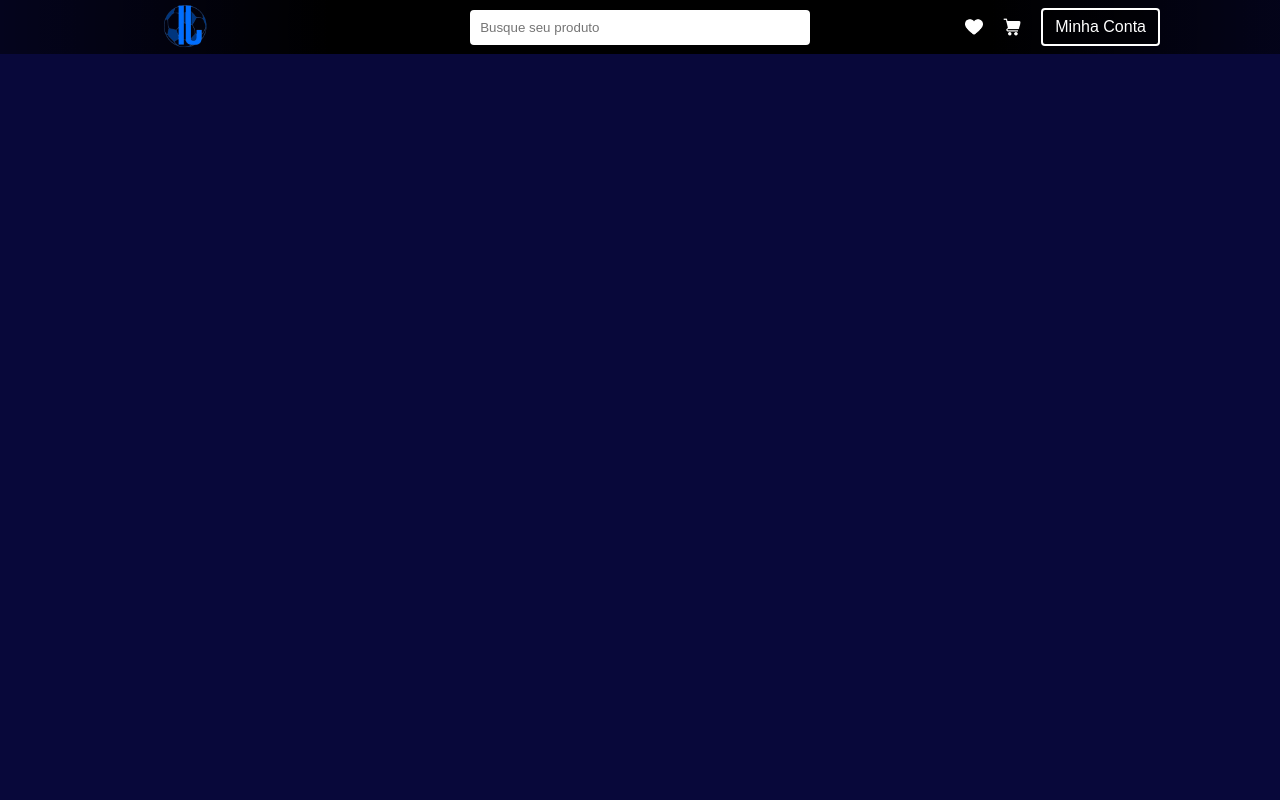
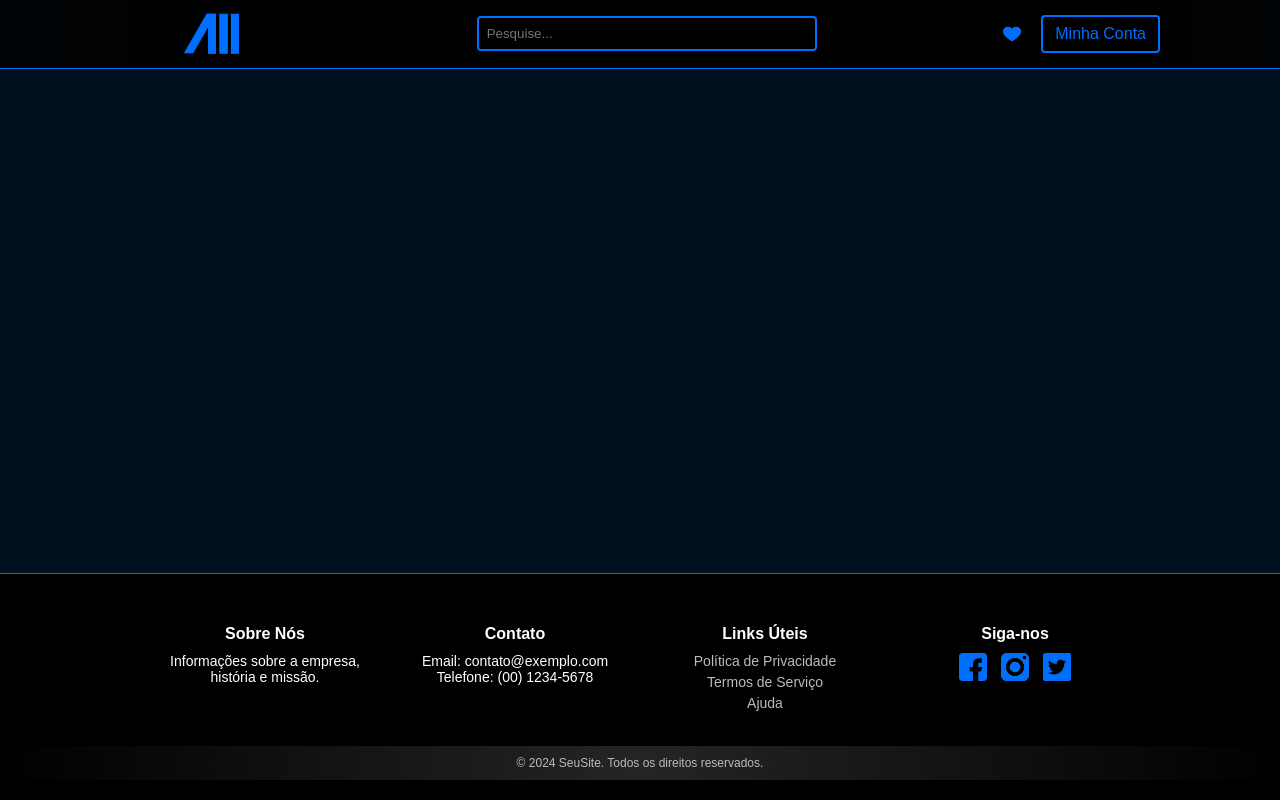
Before and after one commit to JuniorLoureiro/all-scout-html, a PHP site: page /html/home.html in a window 1280 px wide. Run offline with PHP 8.4, Linux system fonts and the light colour scheme.

Commit message:
Footer e Header atualizado

```diff
--- a/css/homestyle.css
+++ b/css/homestyle.css
@@ -8,17 +8,18 @@ body, html {
     flex-direction: column;
     align-items: center;
     justify-content: center; /* Centraliza verticalmente */
-    background-color: rgb(8, 8, 58);
+    background-color: #00101E;
 }
 
 .top-nav {
     width: 100%;
     padding: 3px 20px; /* Adiciona um padding horizontal para o contêiner */
-    background: radial-gradient(circle, rgb(0, 0, 0) 50%, rgba(0, 0, 0, 0.5) 100%);
+    background: radial-gradient(circle, rgb(0, 0, 0) 65%, rgba(0, 0, 0, 0.8) 100%);
     position: absolute; /* Fica fixo no topo da página */
     top: 0;
     left: 0;
     z-index: 1000; /* Para garantir que fique sobre outros elementos */
+    border-bottom: 1px solid #006eff;
 }
 
 .top-nav-container {
@@ -30,7 +31,7 @@ body, html {
 }
 
 .mini-logo {
-    width: 50px; /* Ajuste o tamanho conforme necessário */
+    width: 110px; /* Ajuste o tamanho conforme necessário */
 }
 
 .search-container {
@@ -43,26 +44,111 @@ body, html {
 .search-bar {
     width: 320px; /* Ajuste a largura conforme necessário */
     padding: 8px;
-    border: 2px solid white;
+    border: 2px solid #006eff;
     border-radius: 4px;
-    margin-left: 125px;
+    margin-left: 40px;
+    background-color: black;
+    color: white;
 }
 
-.favorites, .cart, .account-button {
+.favorites, .account-button {
     margin-left: 20px;
     display: flex;
     align-items: center;
 }
 
-.favorites img, .cart img {
+.favorites img {
     width: 18px; /* Ajuste o tamanho conforme necessário */
 }
 
 .account-button {
-    color: white;
+    color: #006eff;
     text-decoration: none;
     padding: 8px 12px;
-    border: 2px solid white;
+    border: 2px solid #006eff;
     border-radius: 4px;
     background-color: rgba(0, 0, 0, 0.5);
 }
+
+.content-wrapper {
+    flex: 1;
+}
+
+.site-footer {
+    background-color: black;
+    color: #fff;
+    padding: 20px 0;
+    text-align: center;
+    font-size: 14px;
+    margin-top: auto;
+    width: 100%;
+    border-top: 1px solid #006eff;
+}
+
+.footer-container {
+    display: flex;
+    justify-content: space-around;
+    flex-wrap: wrap;
+    max-width: 1000px;
+    margin: 0 auto;
+}
+
+.footer-section {
+    flex: 1;
+    padding: 10px;
+    min-width: 200px;
+}
+
+.footer-section h4 {
+    margin-bottom: 10px;
+    font-size: 16px;
+    color: #fff;
+}
+
+.footer-section p, .footer-section ul {
+    margin: 0;
+    padding: 0;
+}
+
+.footer-section ul {
+    list-style-type: none;
+}
+
+.footer-section ul li {
+    margin: 5px 0;
+}
+
+.footer-section ul li a {
+    color: #bbb;
+    text-decoration: none;
+}
+
+.footer-section ul li a:hover {
+    color: #fff;
+}
+
+.social-media-icons {
+    margin-top: 10px;
+}
+
+.social-media-icons img {
+    width: 28px;
+}
+
+.social-media-icons a {
+    display: inline-block;
+    margin: 0 5px;
+    color: #bbb;
+}
+
+.footer-bottom {
+    background: radial-gradient(circle, rgba(46, 46, 46, 0.8), rgba(0, 0, 0, 0) 100%);
+    padding: 10px 0;
+    margin-top: 20px;
+    font-size: 12px;
+    color: #bbb;
+}
+
+.footer-bottom p {
+    margin: 0;
+}
--- a/html/home.html
+++ b/html/home.html
@@ -9,18 +9,48 @@
 <body>
     <header class="top-nav">
         <div class="top-nav-container">
-            <img src="../image/mini_logo.png" alt="Mini Logo" class="mini-logo">
+            <img src="../images/mini_logo.png" alt="Mini Logo" class="mini-logo">
             <div class="search-container">
-                <input type="text" class="search-bar" placeholder="Busque seu produto">
+                <input type="text" class="search-bar" placeholder="Pesquise...">
             </div>
             <a href="#" class="favorites">
-                <img src="../image/heart_icon.png" alt="Favoritos">
-            </a>
-            <a href="#" class="cart">
-                <img src="../image/cart_icon.png" alt="Carrinho de Compras">
+                <img src="../images/heart_icon.png" alt="Favoritos">
             </a>
             <a href="#" class="account-button">Minha Conta</a>
         </div>
     </header>
+
+    <footer class="site-footer">
+        <div class="footer-container">
+            <div class="footer-section">
+                <h4>Sobre Nós</h4>
+                <p>Informações sobre a empresa, história e missão.</p>
+            </div>
+            <div class="footer-section">
+                <h4>Contato</h4>
+                <p>Email: contato@exemplo.com</p>
+                <p>Telefone: (00) 1234-5678</p>
+            </div>
+            <div class="footer-section">
+                <h4>Links Úteis</h4>
+                <ul>
+                    <li><a href="#">Política de Privacidade</a></li>
+                    <li><a href="#">Termos de Serviço</a></li>
+                    <li><a href="#">Ajuda</a></li>
+                </ul>
+            </div>
+            <div class="footer-section">
+                <h4>Siga-nos</h4>
+                <div class="social-media-icons">
+                    <a href="#"><img src="../images/facebook_icon.png" alt="Facebook"></a>
+                    <a href="#"><img src="../images/instagram_icon.png" alt="Instagram"></a>
+                    <a href="#"><img src="../images/twitter_icon.png" alt="Twitter"></a>
+                </div>
+            </div>
+        </div>
+        <div class="footer-bottom">
+            <p>&copy; 2024 SeuSite. Todos os direitos reservados.</p>
+        </div>
+    </footer>
 </body>
 </html>
```
Also changed, not shown: image/8.jpg (deleted), image/cart_icon.png (deleted), image/heart_icon.png (deleted), image/logo_icon.png (deleted), image/mini_logo.png (deleted), images/7.jpg (renamed from image/7.jpg), images/Login.jpg (added), images/facebook_icon.png (added), images/heart_icon.png (added), images/instagram_icon.png (added), images/logo.png (renamed from image/logo.png), images/mini_logo.png (added), images/twitter_icon.png (added).
